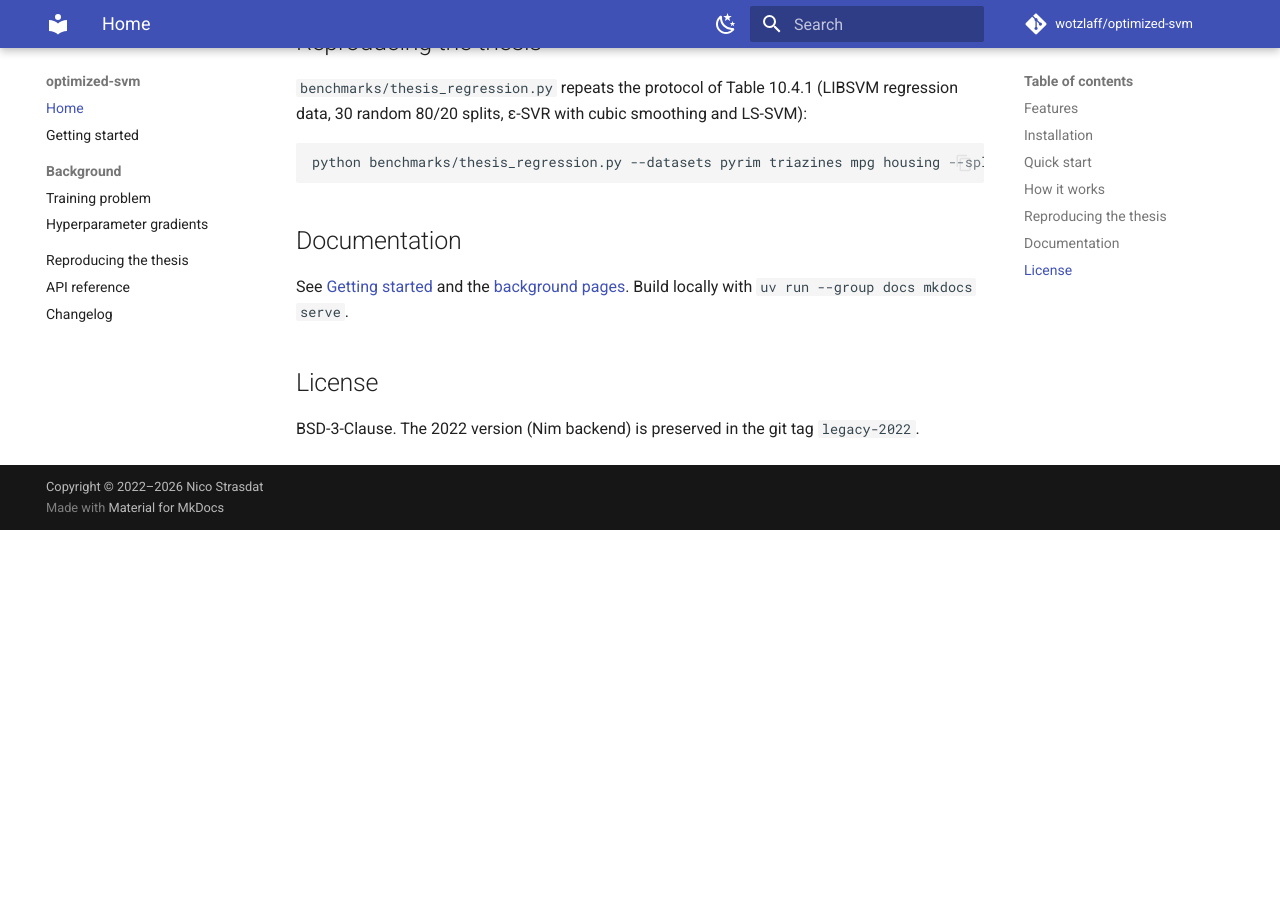
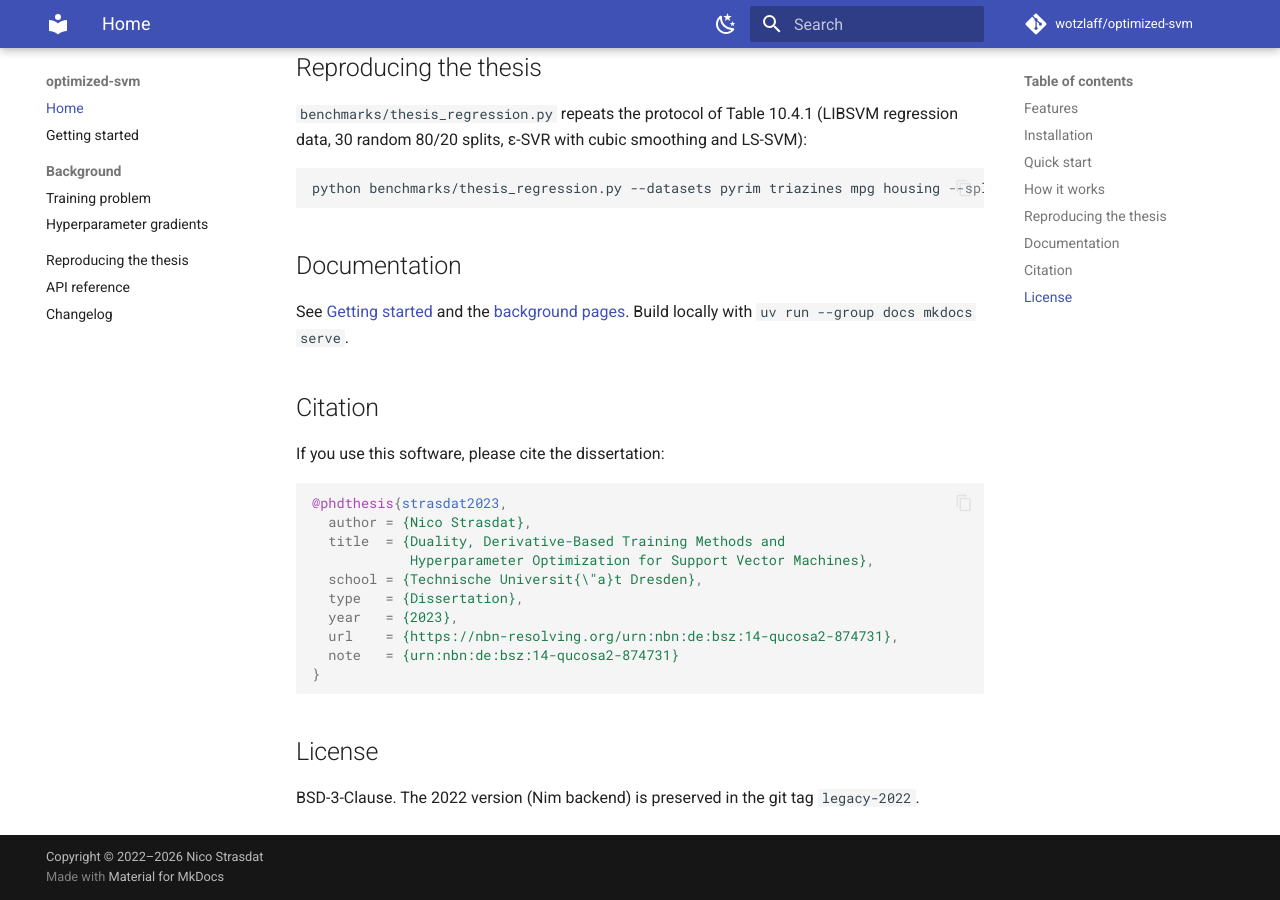
Before and after one commit to wotzlaff/optimized-svm, an MkDocs documentation site: the page built from docs/index.md, in a window 1280 px wide and 900 px high, scrolled down 1961 px. Built offline with MkDocs 1.6.1 and Material for MkDocs 9.7.7, drawn with Linux system fonts in a browser that asks for light colours; comment, search, counter and statistics services are not loaded; before the commit the page ends 2491 px from its top, so only the background shows below that; some of the changed text lies outside the part shown.

Commit message:
Cite the dissertation (TU Dresden, 2023, urn:nbn:de:bsz:14-qucosa2-874731)
Co-Authored-By: Claude Opus 5.5 <noreply@anthropic.com>

````diff
--- a/docs/index.md
+++ b/docs/index.md
@@ -12,7 +12,8 @@ relevance determination), where grid search is hopeless.
 The methods are developed in
 
 > N. Strasdat, *Duality, Derivative-Based Training Methods and Hyperparameter Optimization for
-> Support Vector Machines*, Dissertation, TU Dresden.
+> Support Vector Machines*, Dissertation, Technische Universität Dresden, 2023.
+> [urn:nbn:de:bsz:14-qucosa2-874731](https://nbn-resolving.org/urn:nbn:de:bsz:14-qucosa2-874731)
 
 Training uses the Rust SMO solver [`svm-smo`](https://github.com/wotzlaff/svm-smo) as a warm start
 followed by a semismooth Newton method on the smoothed primal problem.
@@ -85,6 +86,23 @@ python benchmarks/thesis_regression.py --datasets pyrim triazines mpg housing --
 See [Getting started](getting-started.md) and the [background pages](theory/training.md).
 Build locally with `uv run --group docs mkdocs serve`.
 
+## Citation
+
+If you use this software, please cite the dissertation:
+
+```bibtex
+@phdthesis{strasdat2023,
+  author = {Nico Strasdat},
+  title  = {Duality, Derivative-Based Training Methods and
+            Hyperparameter Optimization for Support Vector Machines},
+  school = {Technische Universit{\"a}t Dresden},
+  type   = {Dissertation},
+  year   = {2023},
+  url    = {https://nbn-resolving.org/urn:nbn:de:bsz:14-qucosa2-874731},
+  note   = {urn:nbn:de:bsz:14-qucosa2-874731}
+}
+```
+
 ## License
 
 BSD-3-Clause. The 2022 version (Nim backend) is preserved in the git tag `legacy-2022`.
````
Also changed, not shown: README.md (+19 -1 lines).
